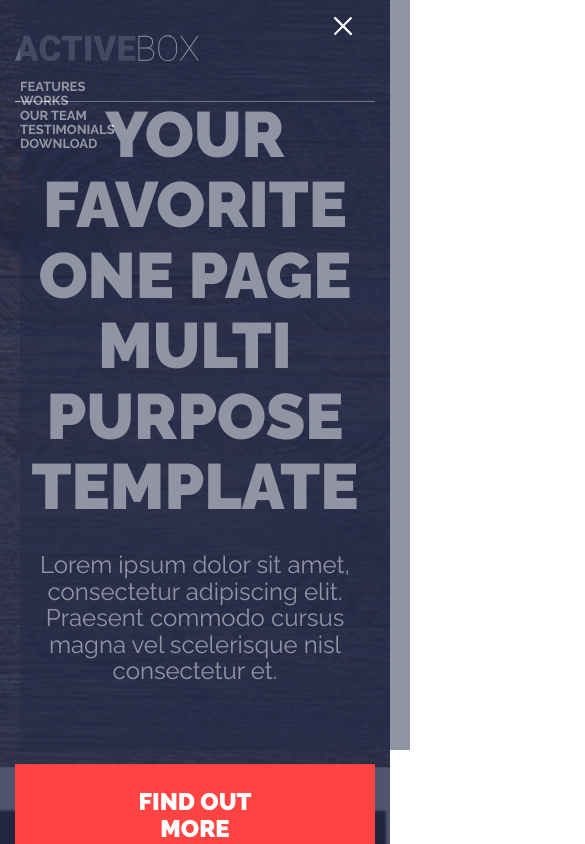
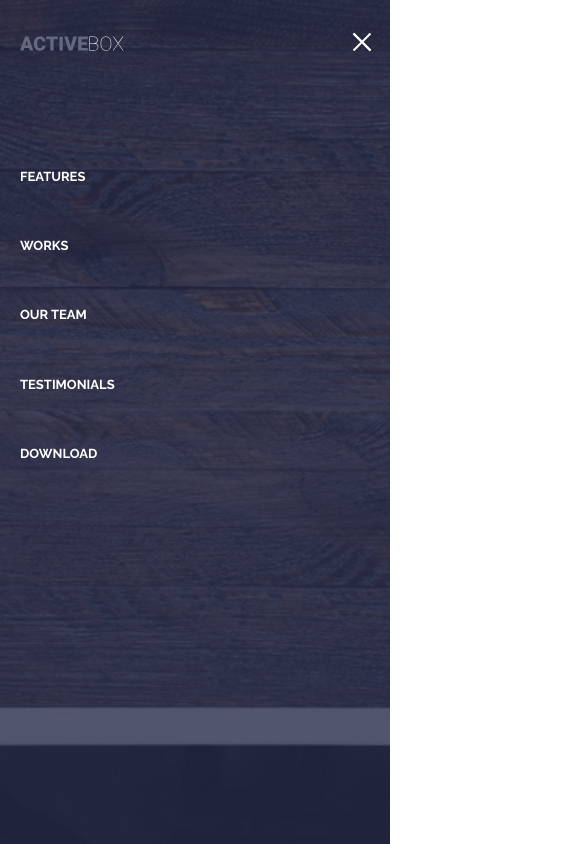
Before and after one commit to Noiziee/ActiveBox, a plain HTML site: page index.html in a window 390 px wide. Both pictures are taken after a click on the label 343 px from the left and 34 px from the top of the page. Shown: the top 844 px of the page, 585 px wide, since content can reach past the window. Drawn offline with nearby package versions, Linux system fonts and the light colour scheme.

Commit message:
init(activebox): add media

```diff
--- a/css/style.css
+++ b/css/style.css
@@ -7,6 +7,7 @@ html {
 *::before {
   box-sizing: inherit;
 }
+
 
 a {
   text-decoration: none;
@@ -113,6 +114,10 @@ body {
   background-color: #E71414;
 }
 
+.nav__link-logo {
+  display: none;
+}
+
 /* Promo ================ */
 
 .promo {
@@ -121,12 +126,7 @@ body {
   background-repeat: no-repeat;
   background-size: cover;
   background-position: center;
-  min-height: 750px;
   position: relative;
-  display: flex;
-  flex-direction: column;
-  align-items: center;
-  justify-content: center;
 }
 
 .promo::after {
@@ -143,6 +143,11 @@ body {
 }
 
 .promo__inner {
+  display: flex;
+  flex-direction: column;
+  align-items: center;
+  justify-content: center;
+  min-height: calc(750px - 101px);
   position: relative;
   z-index: 2;
   color: #fff;
@@ -449,10 +454,13 @@ body {
 
 
 /* ?Media ==========================================================================================*/
-
+/* !===================================1024============================================ */
 @media (max-width: 1024px) {}
 
+/* !===================================992============================================ */
 @media (max-width: 992px) {
+
+  /* burger-menu ====================== */
   .logo {
     position: relative;
     z-index: 6;
@@ -486,15 +494,15 @@ body {
   }
 
   #menu__toggle:checked~.nav {
-    top: 0;
+    left: 0;
   }
 
   .menu__btn {
     position: absolute;
-    top: 25px;
-    right: 35px;
-    width: 24px;
-    height: 18px;
+    top: 41px;
+    right: 20px;
+    width: 20px;
+    height: 20px;
     cursor: pointer;
     z-index: 6;
   }
@@ -543,22 +551,91 @@ body {
     flex-direction: column;
     align-items: flex-start;
     position: fixed;
-    top: -100%;
-    left: 20px;
+    left: -100%;
+    top: 0;
     right: 0;
     width: 100%;
-    height: 750px;
+    min-height: 100vh;
     margin: 0;
-    padding: 80px 0;
-    background-color: #252B49;
-    opacity: 0.5;
+    padding: 35px 20px;
+    background-image: url('../images/burger-bg.jpg');
+    background-repeat: no-repeat;
+    background-size: cover;
     transition: all .3s linear;
     z-index: 5;
   }
 
+  .nav__link-logo {
+    display: block;
+    margin-bottom: 60px;
+  }
+
   .nav__link {
     margin: 0;
+    margin-top: 55px;
+  }
+
+  .nav__link::after {
+    bottom: -10px;
+  }
+
+  /* Features ====================== */
+  .features__col-title {
+    font-size: 18px;
+  }
+
+  .features__col-text {
+    font-size: 14px;
+  }
+
+  .features__col {
+    width: calc(50% - 20px);
+  }
+
+  .features__row {
+    gap: 49px 20px;
+  }
+
+  /* Works ====================== */
+}
+
+/* !===================================762============================================ */
+@media (max-width: 762px) {
+  .promo__inner {
+    display: block;
+    margin-top: 50px;
+  }
+
+  .promo__title {
+    font-size: 54px;
   }
 }
 
-@media (max-width: 762px) {}
+/* !===================================576============================================ */
+@media (max-width: 576px) {
+  .btn {
+    padding: 17px 46px;
+  }
+
+  .header__inner {
+    border-bottom: none;
+  }
+
+  .promo__title {
+    font-size: 36px;
+  }
+
+  .promo__lead {
+    font-size: 14px;
+    margin-bottom: 50px;
+  }
+
+  .features__row {
+    gap: 40px 20px;
+  }
+
+  .features__col {
+    width: 100%;
+  }
+
+}
--- a/index.html
+++ b/index.html
@@ -28,6 +28,9 @@
             <span></span>
           </label>
           <nav class="nav">
+            <a class="nav__link-logo" href="#">
+              <img class="nav__link-logo-burger" src="./images/burger-logo.svg" alt="">
+            </a>
             <a class="nav__link" href="#">features</a>
             <a class="nav__link" href="#">works</a>
             <a class="nav__link" href="#">our team</a>
@@ -122,7 +125,7 @@
         </div>
       </div>
     </section>
-    <section class="works">
+    <!-- <section class="works">
       <div class="works__inner">
         <div class="works__item">
           <img class="works__photo" src="./images/work-1.jpg" alt="image">
@@ -416,9 +419,9 @@
         </div>
       </div>
     </div>
-  </footer>
-  <script src="https://cdn.jsdelivr.net/npm/swiper@8/swiper-bundle.min.js"></script>
-  <script src="./js/app.js"></script>
+  </footer> -->
+    <script src="https://cdn.jsdelivr.net/npm/swiper@8/swiper-bundle.min.js"></script>
+    <script src="./js/app.js"></script>
 </body>
 
 </html>
```
Also changed, not shown: css/normalize.css, images/burger-bg.jpg (added), images/burger-logo.svg (added).
